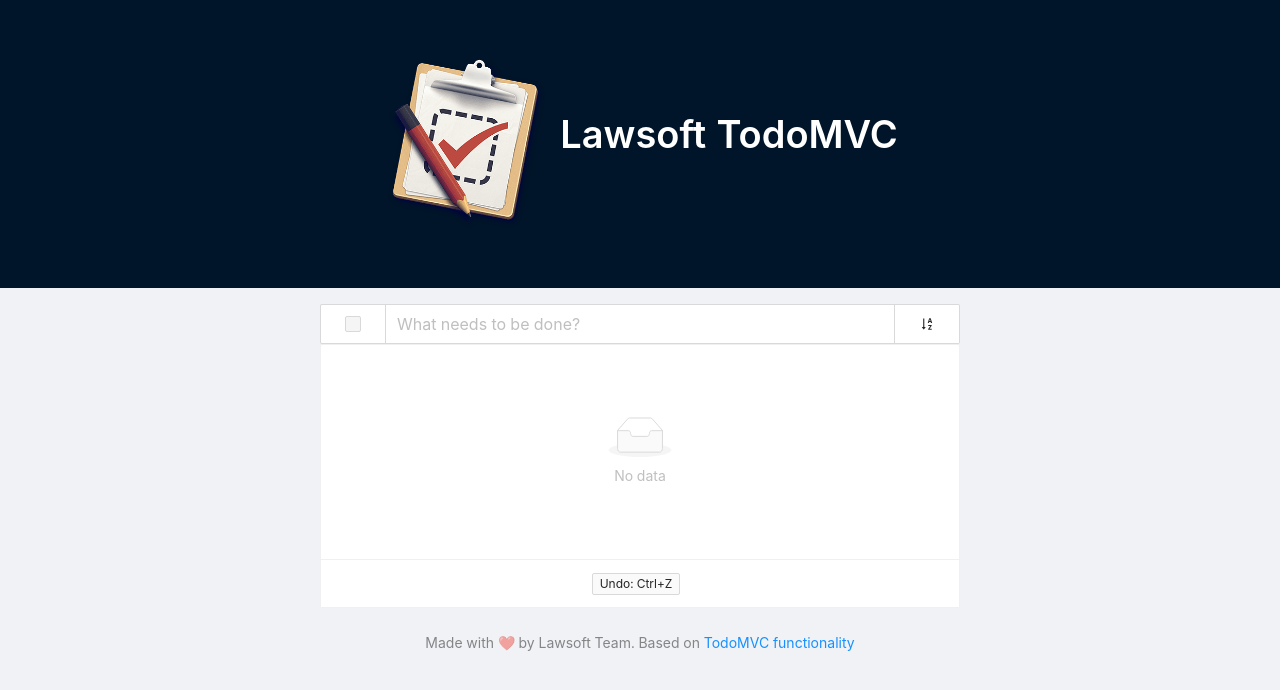
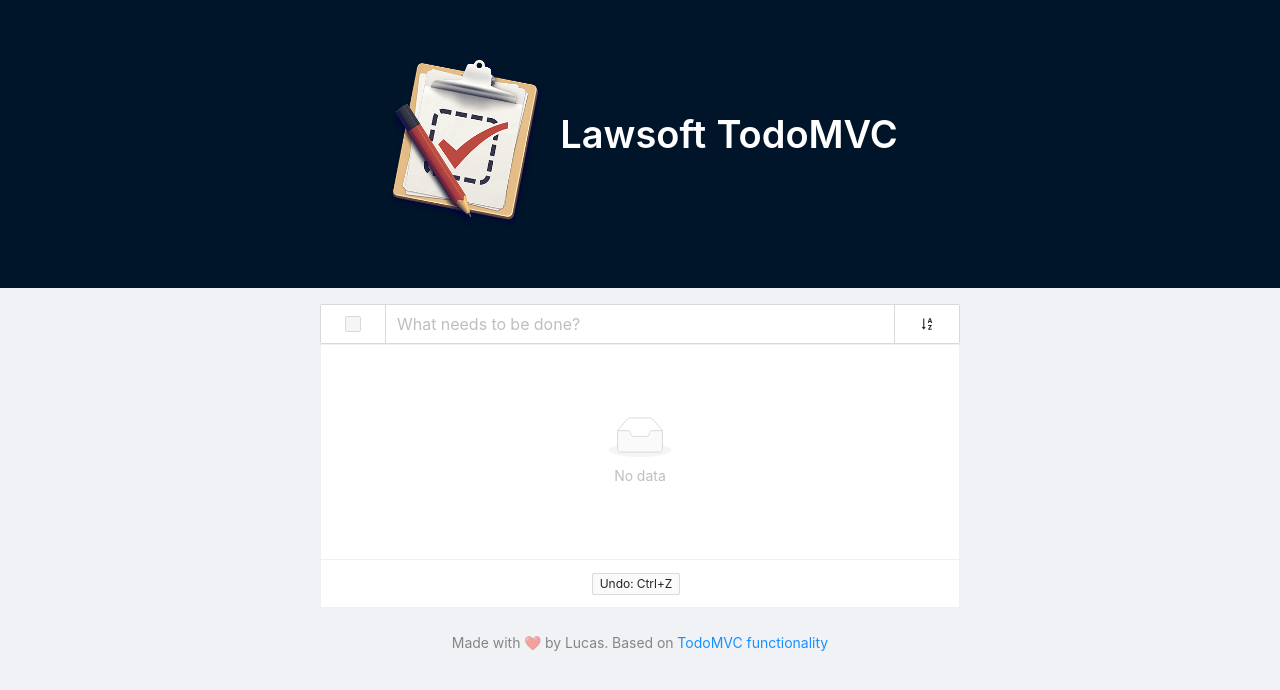
Before and after one commit to LuquinhasMoraes/lawsoft-todo-mvc, a Next.js app: page / in a window 1280 px wide. Shown: the top 690 px of the page. Built offline with nearby package versions, Linux system fonts and the light colour scheme.

Commit message:
docs: changing autor

```diff
--- a/components/Todo.tsx
+++ b/components/Todo.tsx
@@ -106,7 +106,7 @@ function Layout() {
 
                     </Col>
                 </Row>
-                <Footer style={{ textAlign: 'center' }}><Text type="secondary"> Made with ❤️ by Lawsoft Team. Based on <a className="ant-typography" target="_blank" href="https://github.com/tastejs/todomvc/blob/master/app-spec.md#functionality" rel="noopener noreferrer">TodoMVC functionality</a> </Text> </Footer>
+                <Footer style={{ textAlign: 'center' }}><Text type="secondary"> Made with ❤️ by Lucas. Based on <a className="ant-typography" target="_blank" href="https://github.com/tastejs/todomvc/blob/master/app-spec.md#functionality" rel="noopener noreferrer">TodoMVC functionality</a> </Text> </Footer>
             </main>
 
         </>
```
